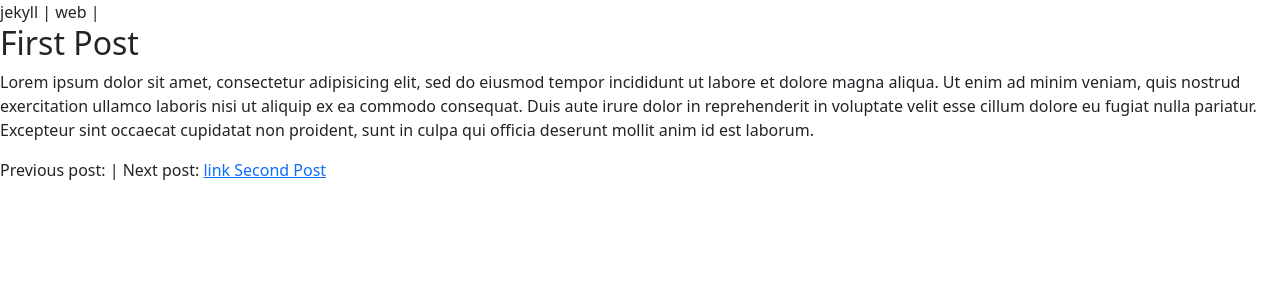
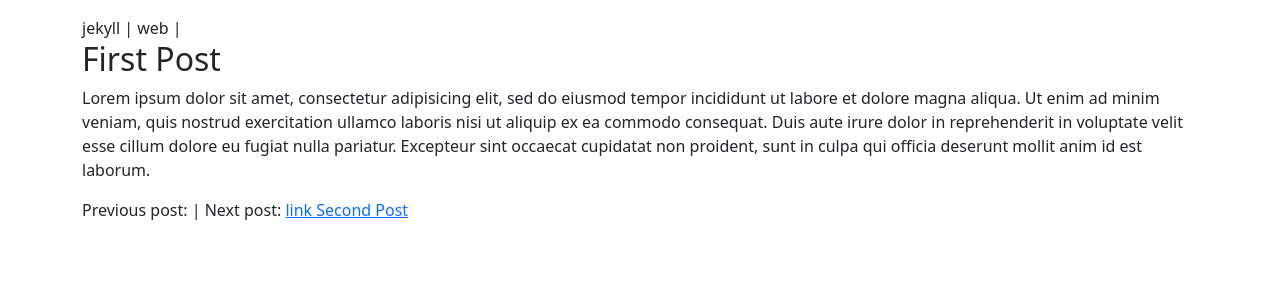
Before and after one commit to abelsan/plato, a Jekyll site: the page built from _posts/2023-01-01-one.md, in a window 1280 px wide. Shown: the top 300 px of the page. Built offline with Jekyll 4.4.1, drawn with Linux system fonts in a browser that asks for light colours.

Commit message:
bootstrap

```diff
--- a/_layouts/base.html
+++ b/_layouts/base.html
@@ -8,6 +8,8 @@
     <link href="https://cdn.jsdelivr.net/npm/bootstrap@5.3.0-alpha3/dist/css/bootstrap.min.css" rel="stylesheet" integrity="sha384-KK94CHFLLe+nY2dmCWGMq91rCGa5gtU4mk92HdvYe+M/SXH301p5ILy+dN9+nJOZ" crossorigin="anonymous">
   </head>
   <body>
-    {{ content }}
+    <div class="container py-3">
+      {{ content }}
+    </div>
   </body>
 </html>
```
